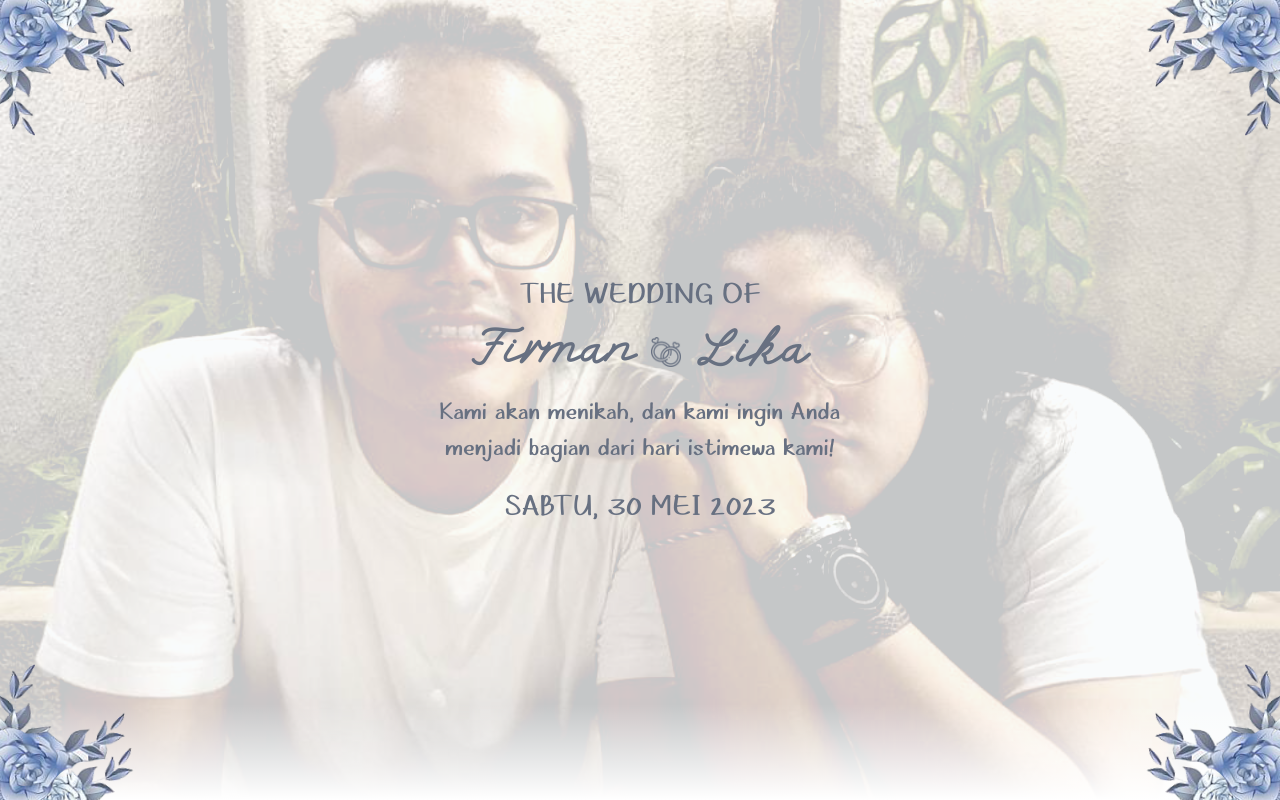
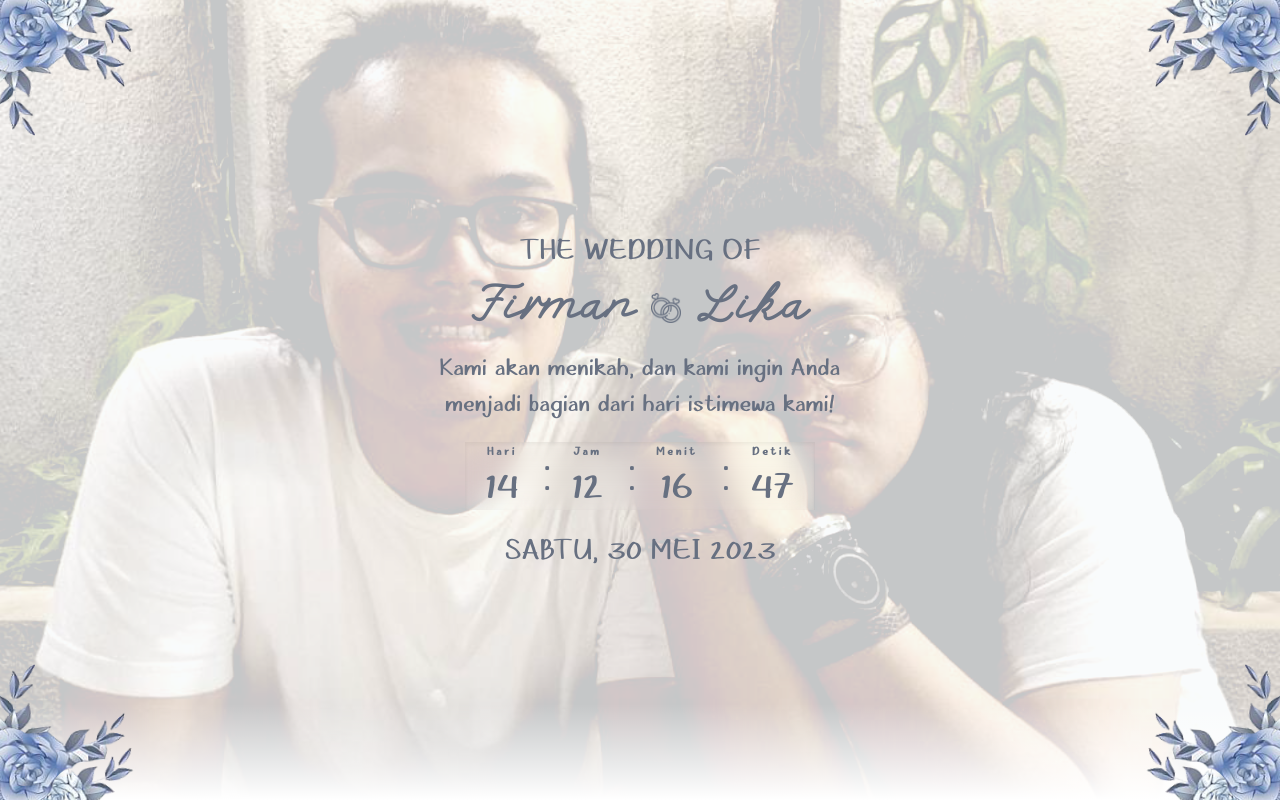
Before and after one commit to reGardens/weddingInvitation-web, a React (Create React App) app: page / in a window 1280 px wide. Both pictures are taken after a click on the button "Buka Surat". Shown: the top 800 px of the page. Built offline with nearby package versions, Linux system fonts and the light colour scheme.

Commit message:
maps on going to fixed

```diff
--- a/src/componenets/Maps.js
+++ b/src/componenets/Maps.js
@@ -2,7 +2,7 @@ import React from "react";
 import { MapContainer, Marker, Popup, TileLayer } from "react-leaflet";
 
 const Maps = () => {
-    return <MapContainer center={[51.505, -0.09]} zoom={13} scrollWheelZoom={false} className="w-[30rem] h-[30rem] bg-red-300 overflow-hidden">
+    return <MapContainer center={[51.505, -0.09]} zoom={13} scrollWheelZoom={false} className="w-[20rem] h-[20rem] lg:w-[30rem] lg:h-[30rem] bg-red-300 overflow-hidden">
         <TileLayer
             attribution='&copy; <a href="https://www.openstreetmap.org/copyright">OpenStreetMap</a> contributors'
             url="https://{s}.tile.openstreetmap.org/{z}/{x}/{y}.png"
--- a/src/pages/MainPages.js
+++ b/src/pages/MainPages.js
@@ -111,7 +111,7 @@ const MainPages = () => {
                                             <br />
                                             menjadi bagian dari hari istimewa kami!
                                         </p>
-                                        {/* <CountDown /> */}
+                                        <CountDown />
                                         <p className="uppercase text-xl lg:text-4xl">Sabtu, 30 Mei 2023</p>
                                     </div>
                                 </div>
```
